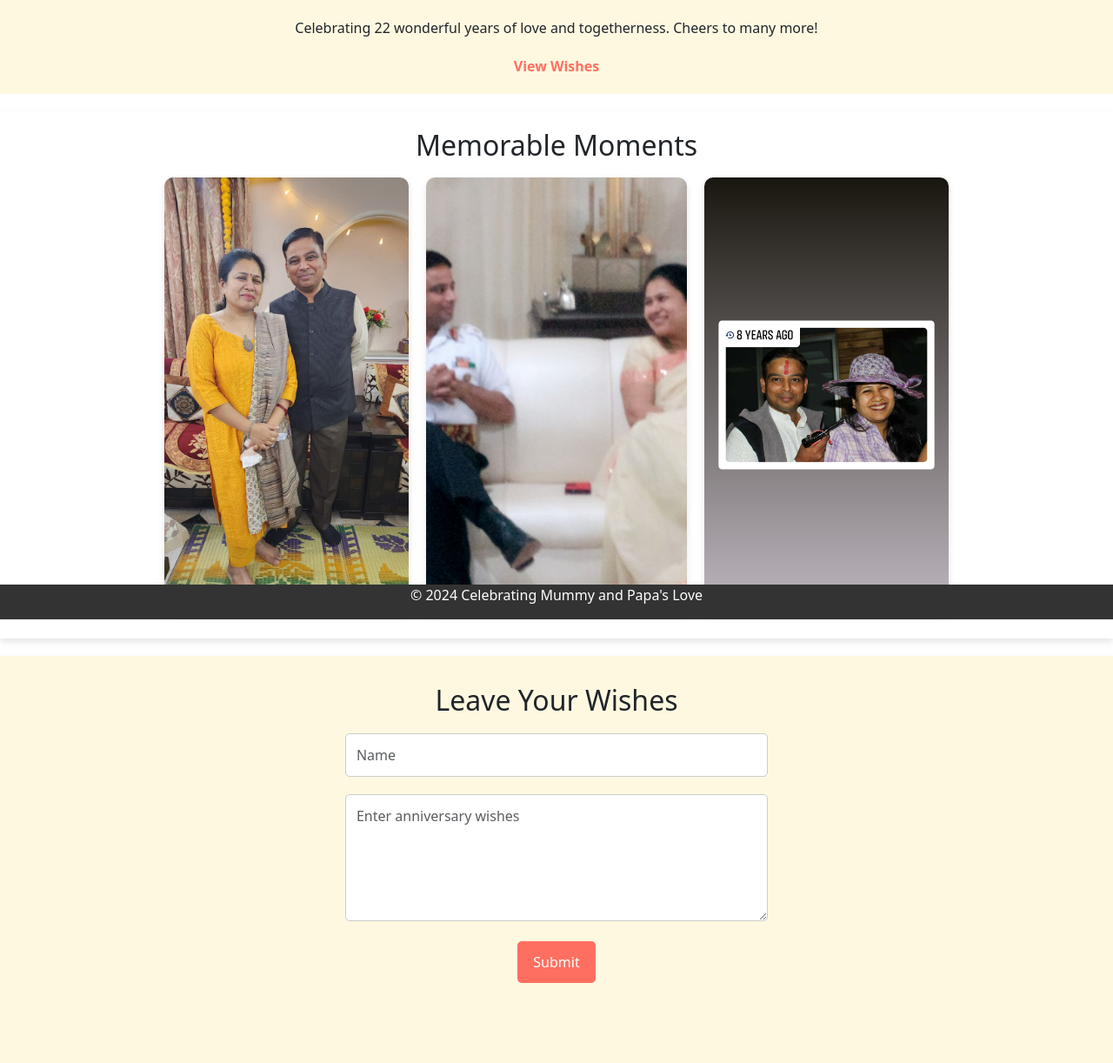
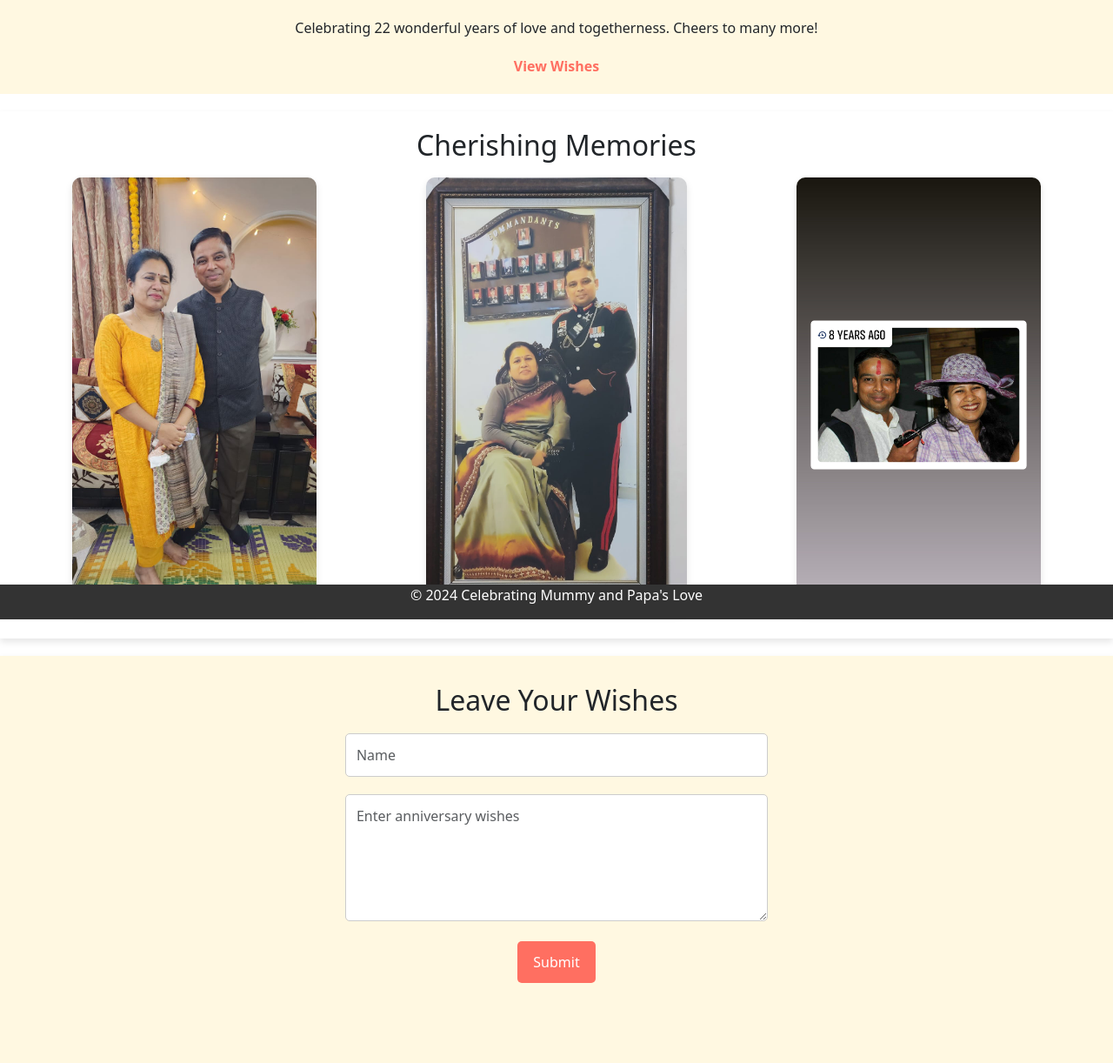
Before and after one commit to RampageousRJ/Anniversary, a Flask app: page / in a window 1280 px wide. Shown: the part 88-1310 px from the top of the page at 87% size. Run offline with Flask 3, Linux system fonts and the light colour scheme.

Commit message:
Final Changes

```diff
--- a/website/static/styles.css
+++ b/website/static/styles.css
@@ -179,10 +179,8 @@ img {
   object-fit: cover;
 }
 
-/* wraps around all the images */
 .image-container {
   display: flex;
-  /* move along X-axes */
   transform: translateX(0);
   transition: transform 0.5s ease-in-out;
 }
--- a/website/templates/home.html
+++ b/website/templates/home.html
@@ -32,8 +32,8 @@
     </section>
 
     <section class="gallery text-center">
-        <h2>Memorable Moments</h2>
-            <div class="gallery-container">
+        <h2>Cherishing Memories</h2>
+            <div class="gallery-container" style="display: flex; justify-content: space-around;">
                 <div class="gallery-item"><img src="{{url_for('static',filename='image1.jpg')}}" alt="Memory 1"></div>
                 <div class="gallery-item"><img src="{{url_for('static',filename='image2.jpg')}}" alt="Memory 2"></div>
                 <div class="gallery-item"><img src="{{url_for('static',filename='image3.jpg')}}" alt="Memory 3"></div>
--- a/website/templates/wishes.html
+++ b/website/templates/wishes.html
@@ -18,7 +18,7 @@
             <a href="{{url_for('delete_wish',name=wish[0],wish_text=wish[1],id=wish[2])}}"><img src="{{url_for('static',filename="delete.png")}}" alt="delete" style="display: inline; width: 2%; height: 2%;"></a>
             <div class="bubble sender">
                 {{wish[1]}}<br>
-                <em>~{{wish[0]}}</em>
+                <em>~ {{wish[0]}}</em>
             </div>
             {% endfor %}
 
```
Also changed, not shown: website/static/image2.jpg.
